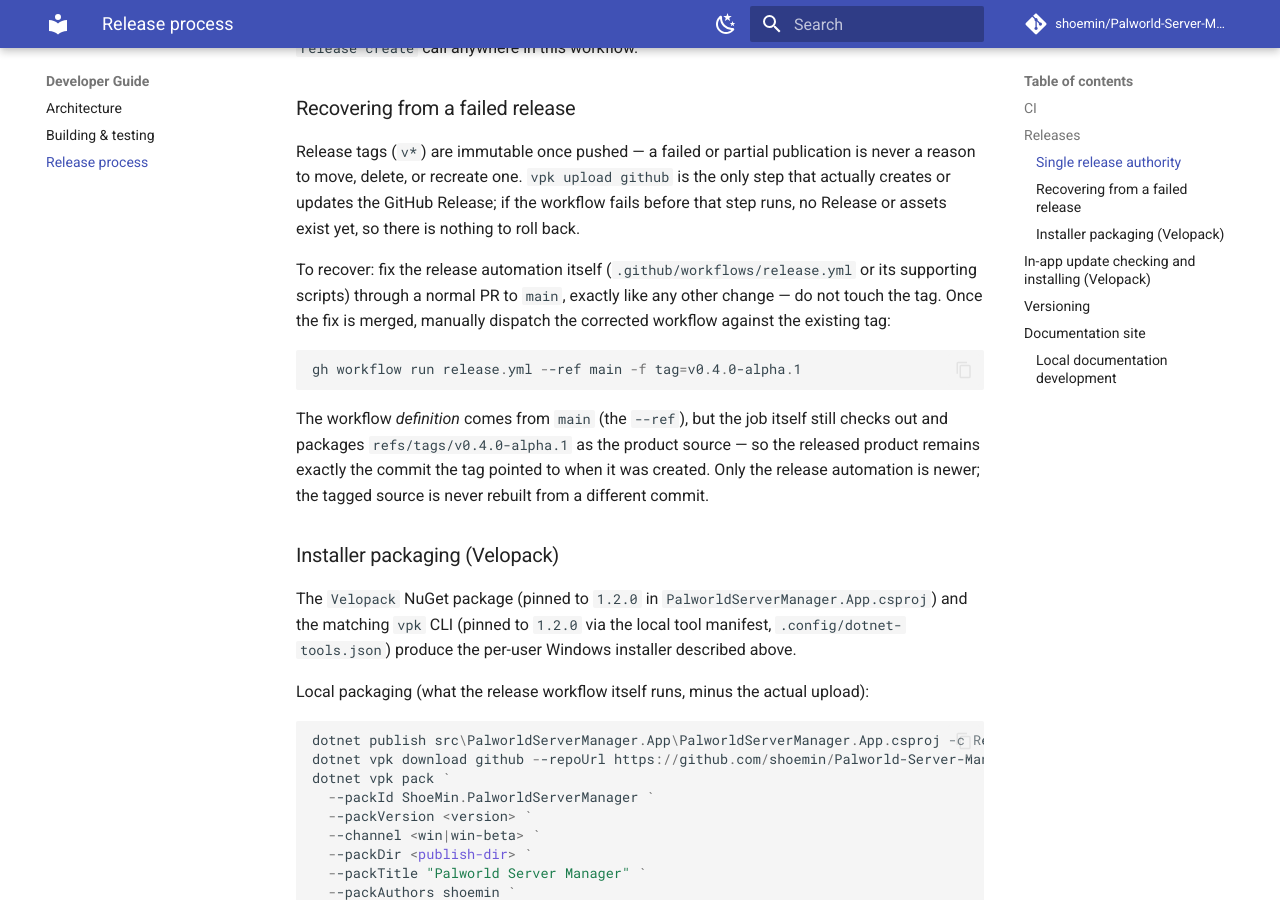
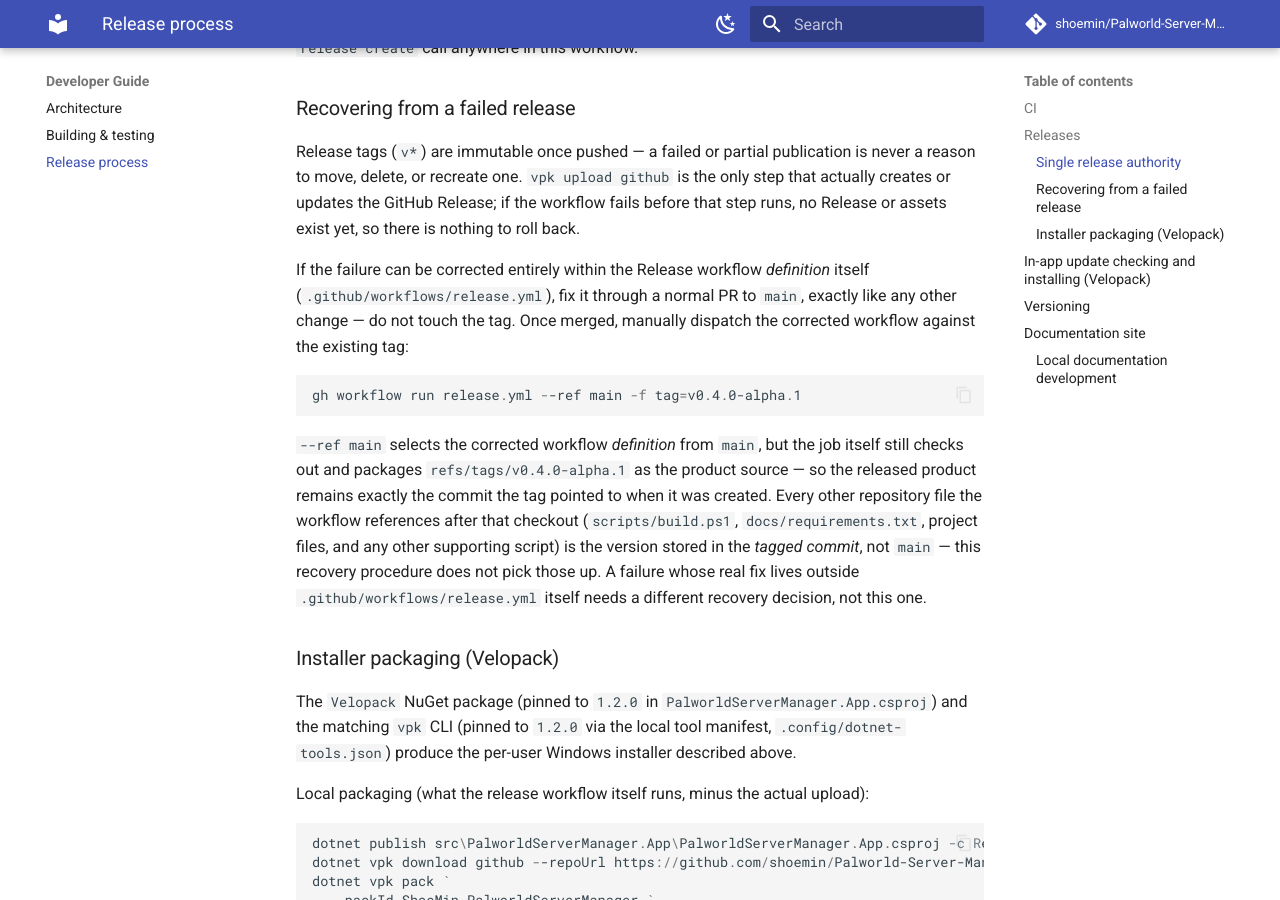
Before and after one commit to shoemin/Palworld-Server-Manager, an MkDocs documentation site: the page built from docs/developer/release-process.md, in a window 1280 px wide and 900 px high, scrolled down 1609 px. Built offline with MkDocs 1.6.1 and Material for MkDocs 9.7.7, drawn with Linux system fonts in a browser that asks for light colours; comment, search, counter and statistics services are not loaded.

Commit message:
Correct immutable-tag release recovery documentation
Found by @chatgpt-codex-connector[bot] during PR review: the old-tag
recovery documentation overstated what `workflow_dispatch --ref main`
can repair. Only the workflow definition comes from main; supporting
repository files used after tag checkout remain pinned to the
immutable tag.

"Recovering from a failed release" previously said a failed release
could be repaired by fixing ".github/workflows/release.yml or its
supporting scripts" and then dispatching against the existing tag.
That's too broad: `--ref main` only selects the workflow *definition*
from main - the "Check out tagged source" step that follows still
pulls every other repository file (scripts/build.ps1,
docs/requirements.txt, project files, etc.) from the immutable tagged
commit, not main. A fix living in one of those files would silently
not be picked up by a workflow_dispatch retry against an old tag.

Scopes the recovery procedure to fixes contained entirely within the
workflow definition itself, and says a fix elsewhere needs a different
recovery decision - documentation-only, no change to
.github/workflows/release.yml, no dual-checkout or release-pipeline
redesign.

Co-Authored-By: Claude Sonnet 5 <noreply@anthropic.com>

````diff
--- a/docs/developer/release-process.md
+++ b/docs/developer/release-process.md
@@ -28,13 +28,13 @@
 
 Release tags (`v*`) are immutable once pushed — a failed or partial publication is never a reason to move, delete, or recreate one. `vpk upload github` is the only step that actually creates or updates the GitHub Release; if the workflow fails before that step runs, no Release or assets exist yet, so there is nothing to roll back.
 
-To recover: fix the release automation itself (`.github/workflows/release.yml` or its supporting scripts) through a normal PR to `main`, exactly like any other change — do not touch the tag. Once the fix is merged, manually dispatch the corrected workflow against the existing tag:
+If the failure can be corrected entirely within the Release workflow *definition* itself (`.github/workflows/release.yml`), fix it through a normal PR to `main`, exactly like any other change — do not touch the tag. Once merged, manually dispatch the corrected workflow against the existing tag:
 
 ```powershell
 gh workflow run release.yml --ref main -f tag=v0.4.0-alpha.1
 ```
 
-The workflow *definition* comes from `main` (the `--ref`), but the job itself still checks out and packages `refs/tags/v0.4.0-alpha.1` as the product source — so the released product remains exactly the commit the tag pointed to when it was created. Only the release automation is newer; the tagged source is never rebuilt from a different commit.
+`--ref main` selects the corrected workflow *definition* from `main`, but the job itself still checks out and packages `refs/tags/v0.4.0-alpha.1` as the product source — so the released product remains exactly the commit the tag pointed to when it was created. Every other repository file the workflow references after that checkout (`scripts/build.ps1`, `docs/requirements.txt`, project files, and any other supporting script) is the version stored in the *tagged commit*, not `main` — this recovery procedure does not pick those up. A failure whose real fix lives outside `.github/workflows/release.yml` itself needs a different recovery decision, not this one.
 
 ### Installer packaging (Velopack)
 
````
